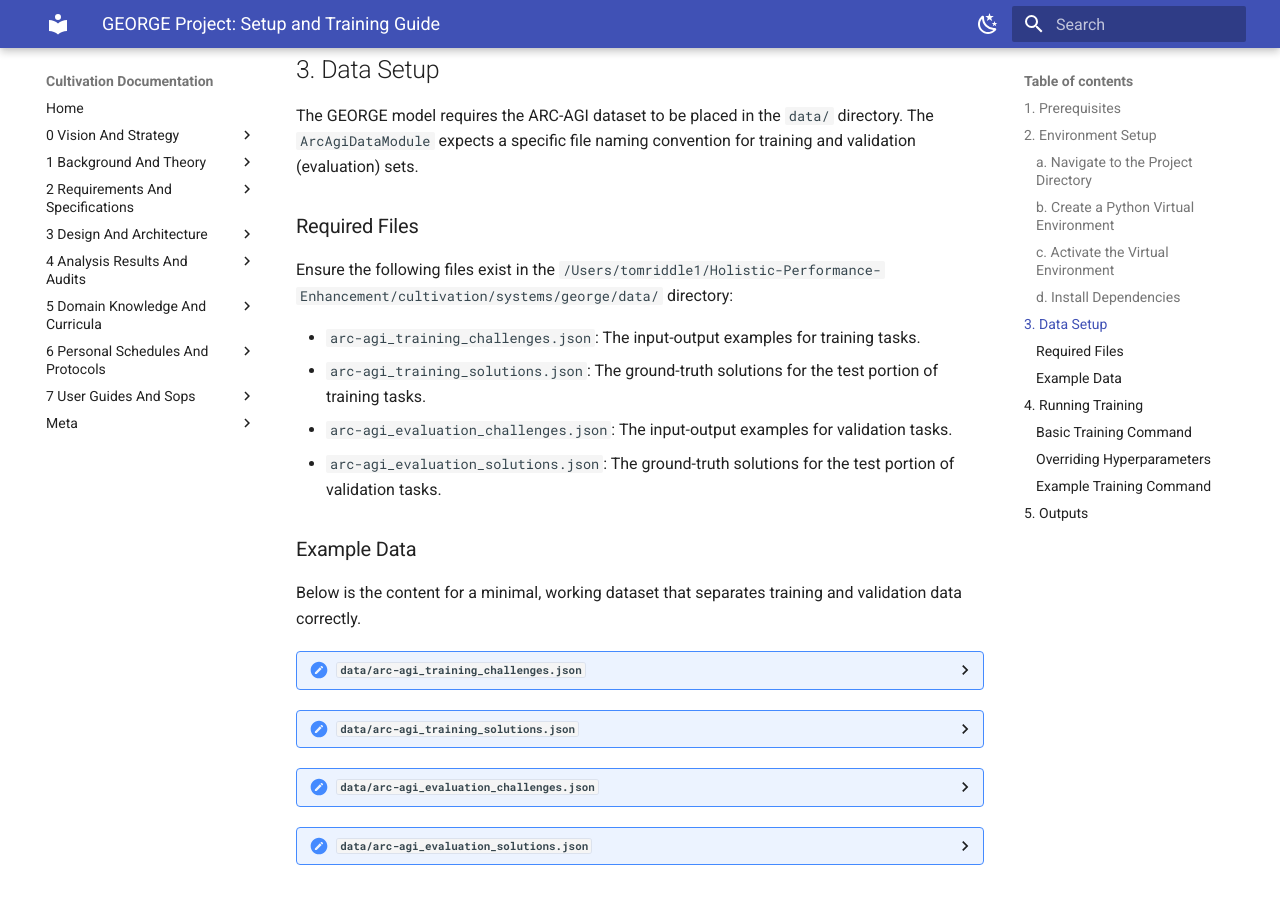
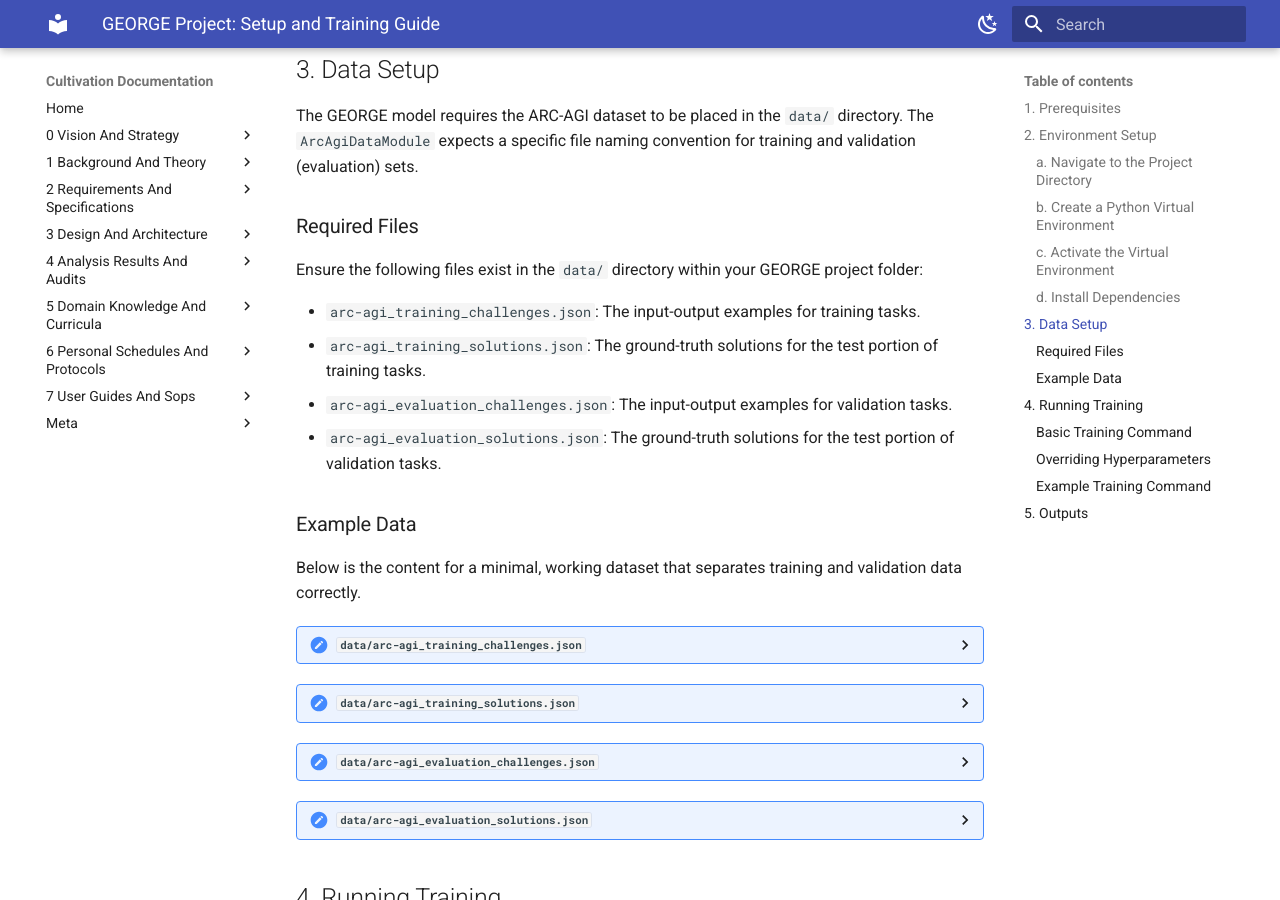
Before and after one commit to ImmortalDemonGod/Holistic-Performance-Enhancement, an MkDocs documentation site: the page built from cultivation/docs/WORK_IN_PROGRESS/SETUP_AND_TRAINING_GUIDE.md, in a window 1280 px wide and 900 px high, scrolled down 1350 px. Built offline with MkDocs 1.6.1 and Material for MkDocs 9.7.7, drawn with Linux system fonts in a browser that asks for light colours.

Commit message:
docs: Replace hardcoded absolute path with relative path in GEORGE setup guide
- Replace user-specific absolute path with relative path 'data/'
- Makes documentation universally applicable across different environments
- Addresses CodeRabbit AI suggestion for better portability

Resolves hardcoded path issue in SETUP_AND_TRAINING_GUIDE.md

```diff
--- a/cultivation/docs/WORK_IN_PROGRESS/SETUP_AND_TRAINING_GUIDE.md
+++ b/cultivation/docs/WORK_IN_PROGRESS/SETUP_AND_TRAINING_GUIDE.md
@@ -62,7 +62,7 @@ The GEORGE model requires the ARC-AGI dataset to be placed in the `data/` direct
 
 ### Required Files
 
-Ensure the following files exist in the `/Users/tomriddle1/Holistic-Performance-Enhancement/cultivation/systems/george/data/` directory:
+Ensure the following files exist in the `data/` directory within your GEORGE project folder:
 
 - `arc-agi_training_challenges.json`: The input-output examples for training tasks.
 - `arc-agi_training_solutions.json`: The ground-truth solutions for the test portion of training tasks.
```
